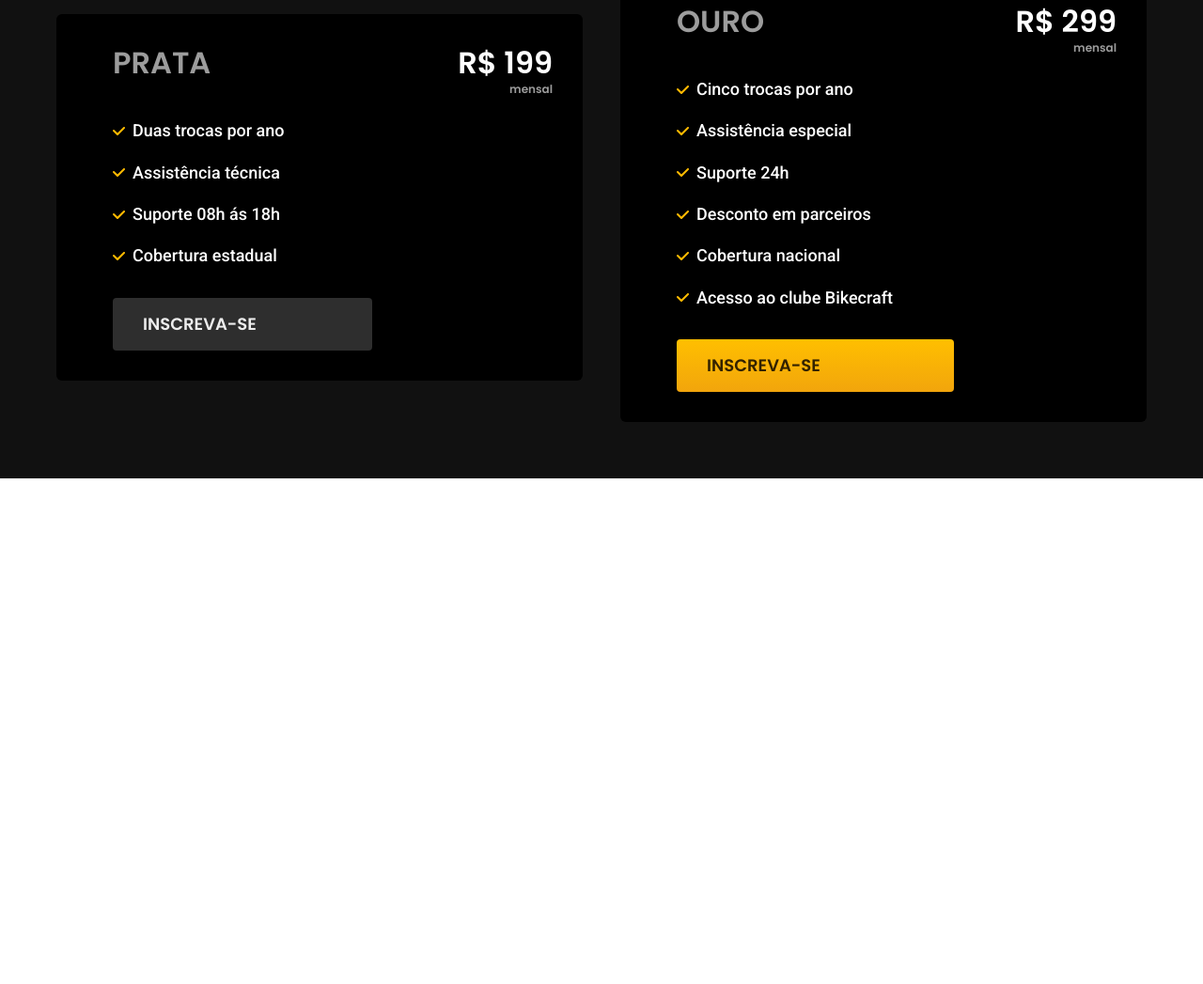
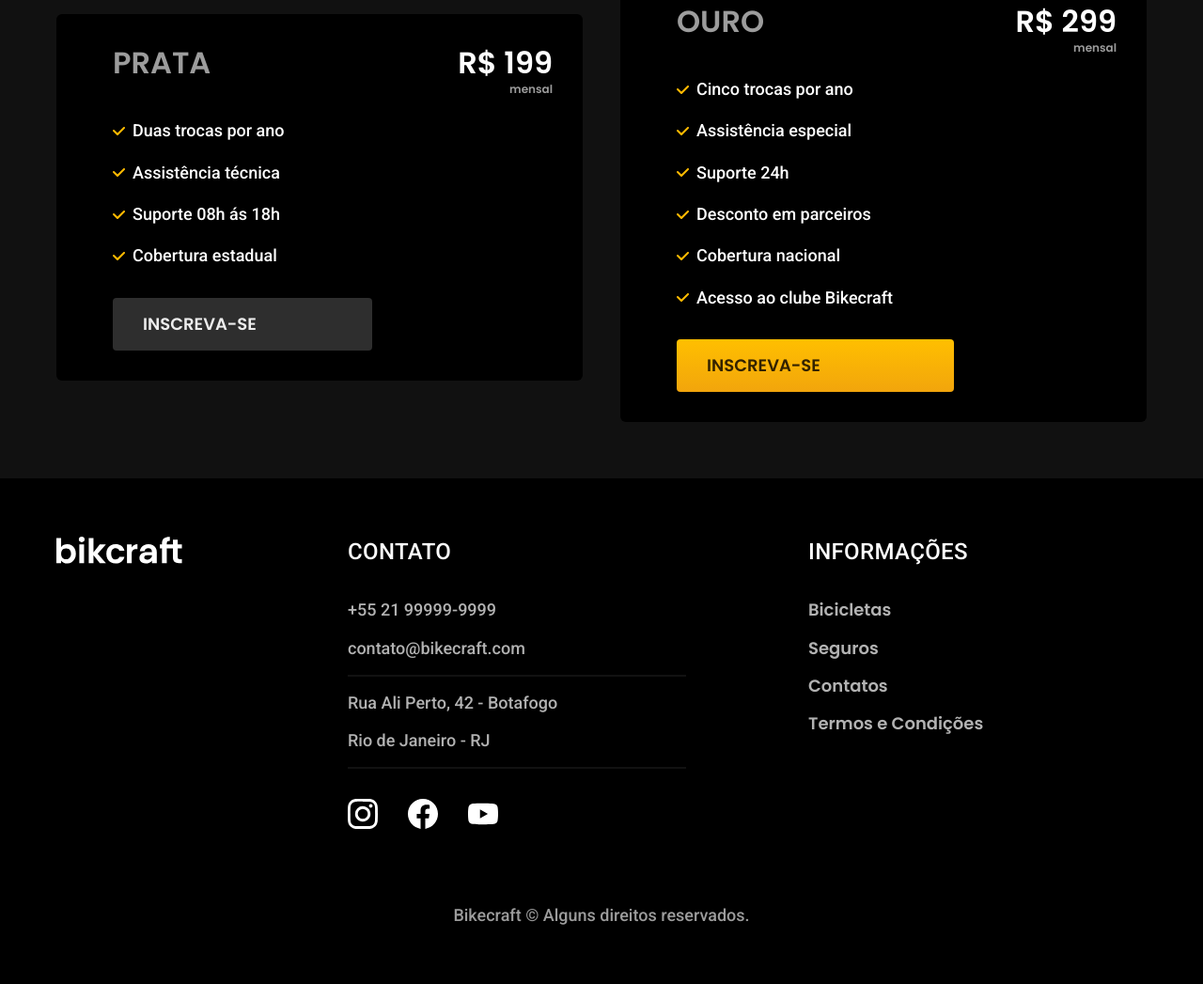
Before and after one commit to Xandnn/Bikecraft, a plain HTML site: page index.html in a window 1280 px wide. Shown: the part 4031-5078 px from the top of the page at 94% size. Before the commit the page ends 4600 px from the top, so only its background shows below. Drawn offline with Linux system fonts and the light colour scheme.

Commit message:
First page this finalized

```diff
--- /dev/null
+++ b/css/global/footer.css
@@ -0,0 +1,66 @@
+.footer-bg {
+  background-color: var(--cor-12);
+}
+
+.footer {
+  display: grid;
+  grid-template-columns: 3fr 5fr 4fr;
+  gap: 40px;
+  padding-top: 60px;
+  padding-bottom: 60px;
+}
+
+.footer h3 {
+  margin-bottom: 32px;
+}
+
+.footer-contato ul {
+  margin-bottom: 32px;
+}
+
+.footer li {
+  margin-bottom: 16px;
+}
+
+.footer-redes {
+  display: flex;
+  gap: 32px;
+}
+
+.footer a:hover {
+  color: var(--cor-0);
+}
+
+.footer-contato li:nth-child(even)::after {
+  content: "";
+  display: block;
+  max-width: 360px;
+  height: 2px;
+  background-color: var(--cor-11);
+  margin-top: 16px;
+}
+
+.footer-copy {
+  grid-column: 1/-1;
+  text-align: center;
+  margin-top: 40px;
+}
+
+@media (max-width: 800px) {
+  .footer > img {
+    display: none;
+  }
+  .footer {
+    grid-template-columns: 1fr 1fr;
+  }
+}
+
+@media (max-width: 600px) {
+  .footer {
+    grid-template-columns: 1fr;
+    gap: 60px;
+  }
+  .footer-copy {
+    margin-top: 0px;
+  }
+}
--- a/css/global/global.css
+++ b/css/global/global.css
@@ -1,9 +1,8 @@
 body {
   margin: 0px;
   font-family: Arial, Helvetica, sans-serif;
-  height: 4000px;
-  padding-bottom: 600px;
-  }
+  height: 4500px;
+    }
 
 img {
   max-width: 100%;
--- a/css/style/style.css
+++ b/css/style/style.css
@@ -18,4 +18,5 @@
 @import "/css/utilidades/componentes.css";
 @import "/css/parceiros/parceiros.css";
 @import "/css/depoimentos/depoimentos.css";
-@import "/css/seguros/seguros.css"
+@import "/css/seguros/seguros.css";
+@import "/css/global/footer.css"
--- a/index.html
+++ b/index.html
@@ -153,6 +153,42 @@
 </div>
   </div>
 </article>
-
+<footer class="footer-bg">
+<div class="footer container">
+  <img src="/img/bikcraft.svg" alt="Bikecraft">
+<div class="footer-contato">
+  <h3 class="font-2-l-b cor-0"> Contato </h3>
+  <ul class="font-2-m cor-5">
+<li> <a href="tel:+5521999999999">+55 21 99999-9999</a></li>
+<li> <a href="mailto:contato@bikecraft.com">contato@bikecraft.com</a></li>
+<li>Rua Ali Perto, 42 - Botafogo</li>
+<li>Rio de Janeiro - RJ </li>
+  </ul>
+  <div class="footer-redes">
+     <a href="./">
+    <img src="/img/redes/instagram.svg" alt="Instagram">
+   </a>
+    <a href="./">
+    <img src="/img/redes/facebook.svg" alt="Facebook">
+   </a>
+       <a href="./">
+    <img src="/img/redes/youtube.svg" alt="YouTube">
+   </a>
+</div>
+</div>
+<div class="footer-informacoes">
+  <h3 class="font-2-l-b cor-0">Informações</h3>
+  <nav>
+<ul class="font-1-m cor-5">
+<li> <a href="./bicicletas.html">Bicicletas</a></li>
+<li> <a href="./seguros.html">Seguros</a></li>
+<li> <a href="./contato.html">Contatos</a></li>
+<li><a href="./termos.html"></a>Termos e Condições</li>
+</ul>
+  </nav>
+</div>
+<p class="footer-copy font-2-m cor-6"> Bikecraft © Alguns direitos reservados. </p>
+</div>
+  </footer>
  </body>
 </html>
```
Also changed, not shown: css/global/termos.html (added), css/style/parceiros/parceiros.css (deleted).
